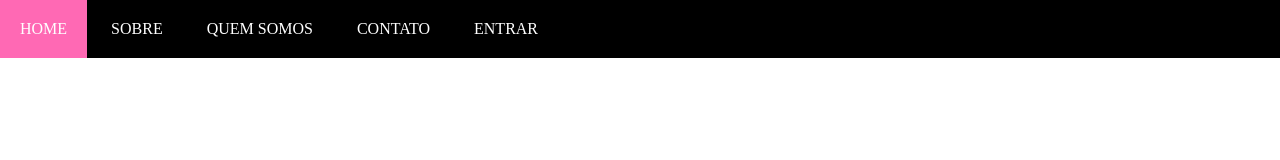
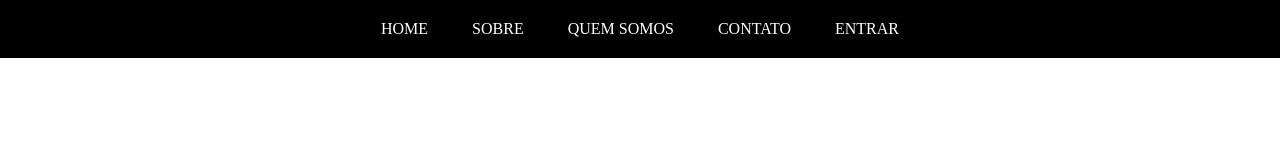
Before and after one commit to soydieguito/menu, a plain HTML site: page index.html in a window 1280 px wide. Drawn offline with Linux system fonts and the light colour scheme.

Commit message:
Add files via upload

```diff
--- a/style.css
+++ b/style.css
@@ -3,12 +3,13 @@
     padding: 0;
     box-sizing: border-box;
     font-family: 'Bebas Neue';
-    flex: 1;
 }
 
 nav {
 
     background-color: black;
+    display: flex;
+    justify-content: end;
 }
 
 nav li {
@@ -24,6 +25,7 @@ nav li a {
 
 nav li a:hover {
     background-color: hotpink;
+    transition: 2s;
 
 }
 .dropdown-menu {
```
